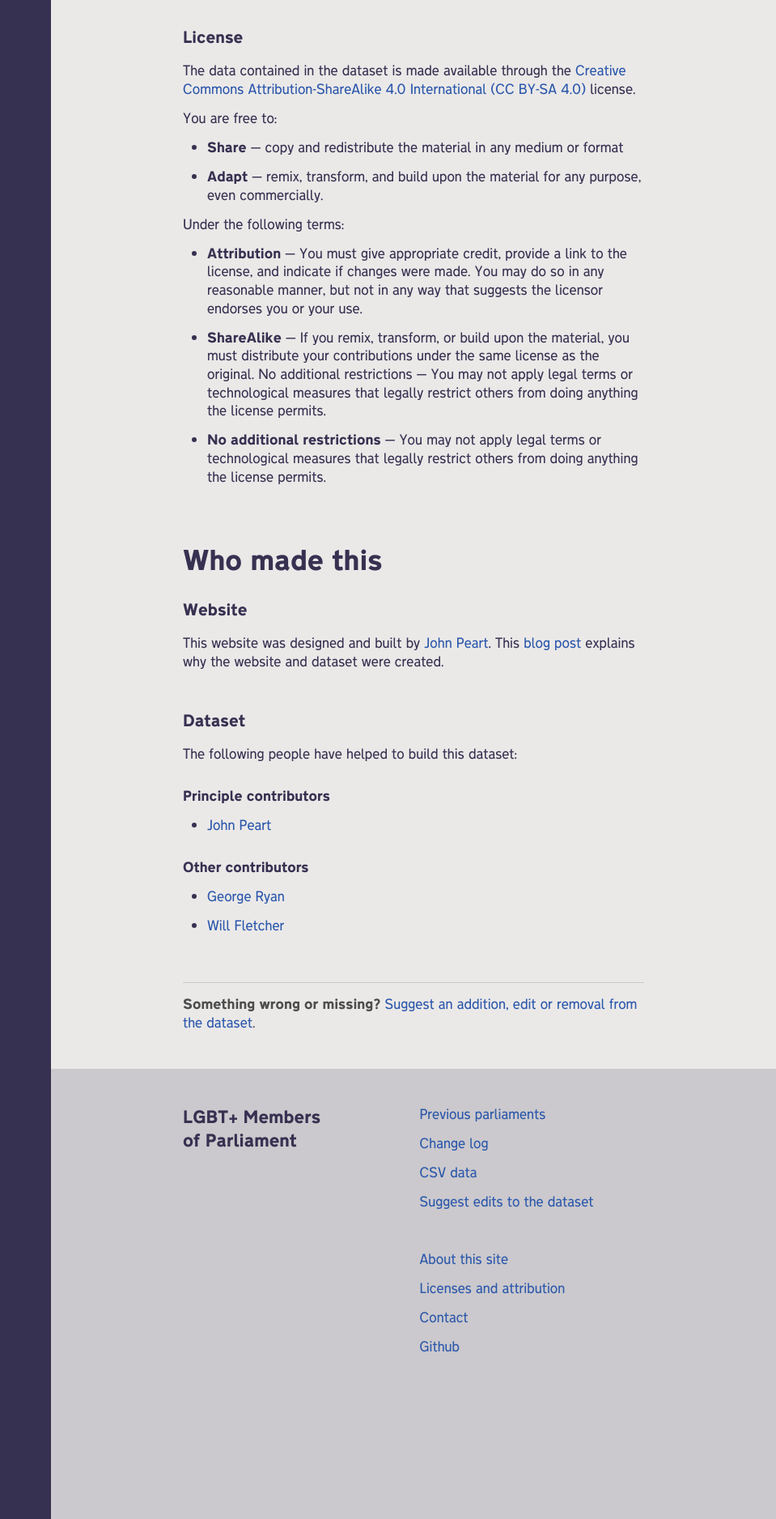
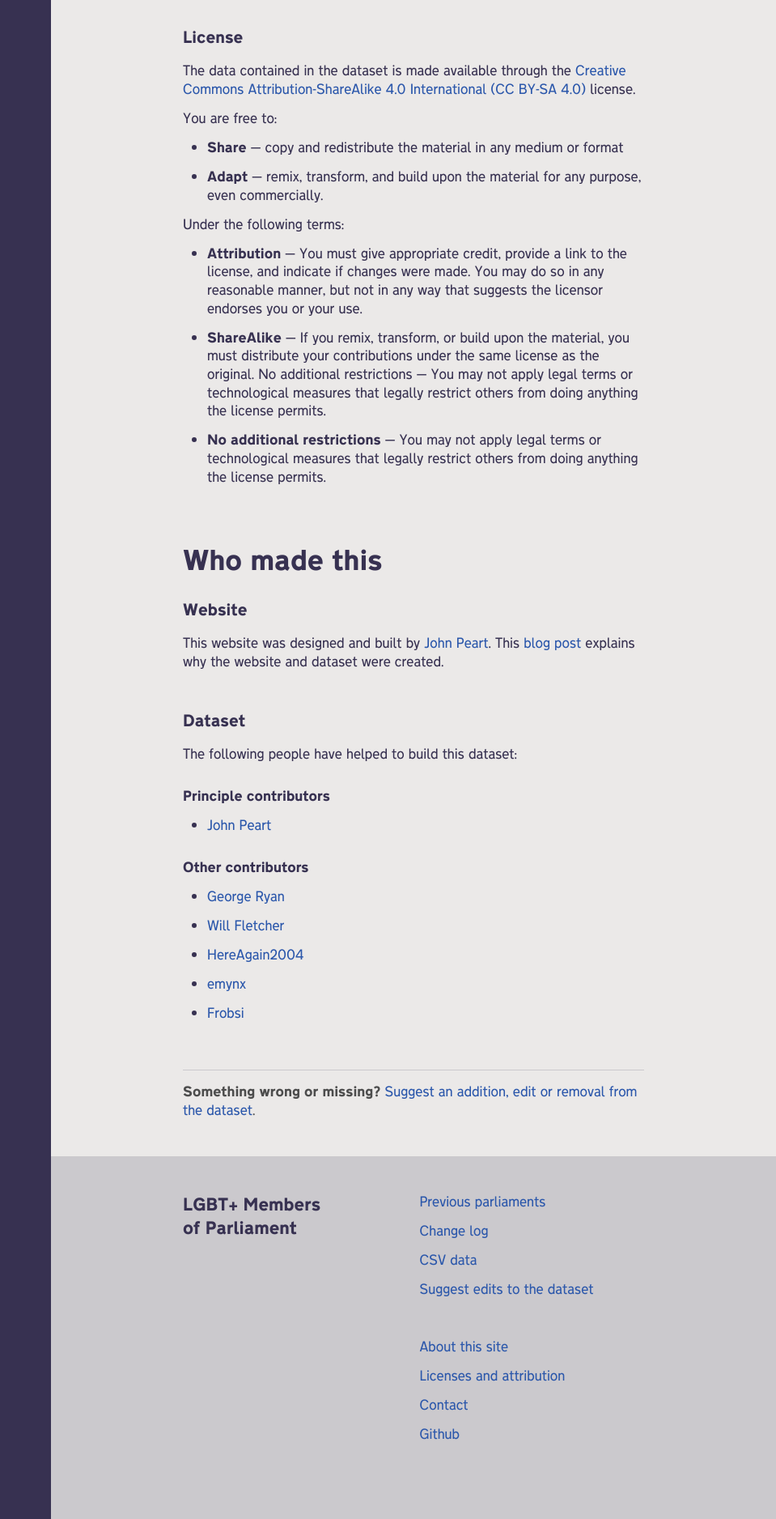
Before and after one commit to johnpeart/lgbt-mp, a Jekyll site: the page built from about.md, in a window 1280 px wide. Shown: the part 2441-4317 px from the top of the page at 81% size, without its empty margins (321-1280 px from the left). Built offline with Jekyll 4.4.1, drawn with Linux system fonts in a browser that asks for light colours.

Commit message:
Update about.md
Add additional contributors

```diff
--- a/about.md
+++ b/about.md
@@ -88,3 +88,6 @@ The following people have helped to build this dataset:
 
 - [George Ryan](https://twitter.com/GeorgeMRyan)
 - [Will Fletcher](https://twitter.com/WillFletchUK)
+- [HereAgain2004](https://github.com/HereAgain2024)
+- [emynx](https://github.com/emynx)
+- [Frobsi](https://github.com/HereAgain2024)
```
